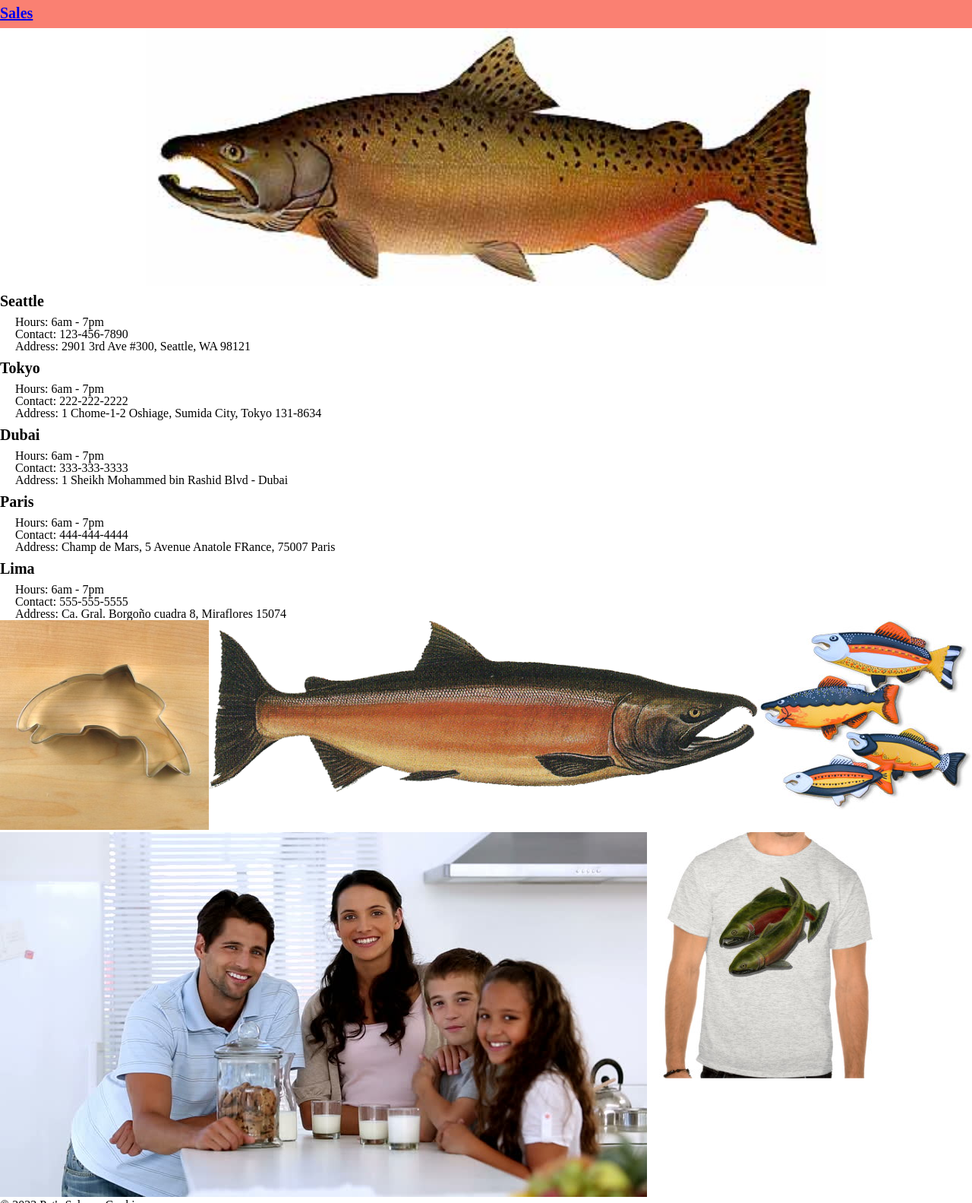
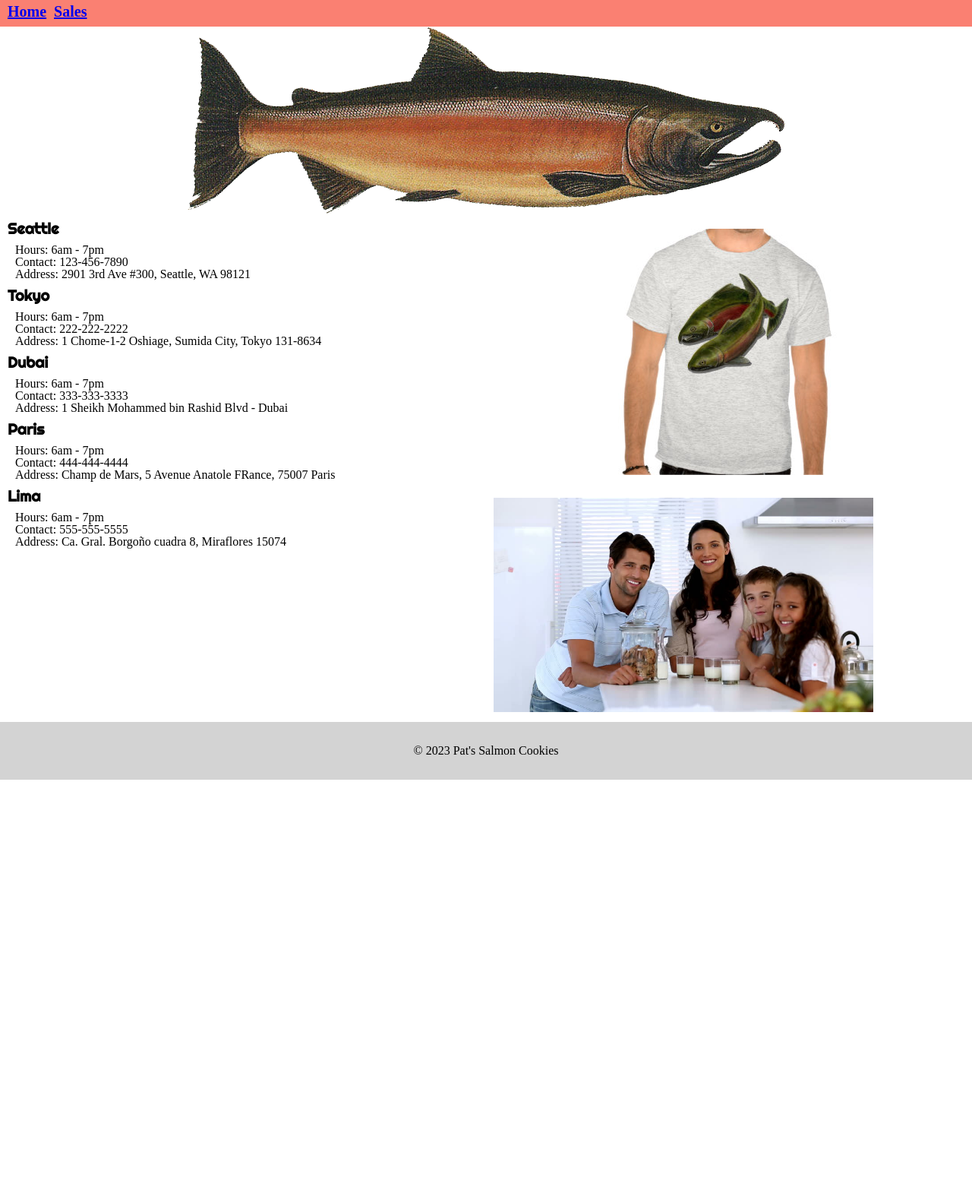
Before and after one commit to bgmcmullen/cookie-stand, a plain HTML site: page index.html in a window 1280 px wide. Shown: the part 293-1876 px from the top of the page at 76% size. After the commit the page ends 1319 px from the top, so only its background shows below. Drawn offline with Linux system fonts and the light colour scheme.

Commit message:
cleaned up layout

```diff
--- a/css/style.css
+++ b/css/style.css
@@ -1,11 +1,13 @@
 body {
 }
+
+
 h1 {
+  font-family: 'Righteous', sans-serif;
   text-align: center;
   font-size: 5vw;
   color: salmon;
   background-color: black;
-  font-style: italic;
   padding-top: 20px;
   padding-bottom: 20px;
 }
@@ -19,10 +21,12 @@ h2 {
 }
 
 h3{
+  font-family: 'Righteous', sans-serif;
   font-size: 20px;
   font-weight: bold;
   padding-top: 10px;
   padding-bottom: 10px;
+  margin-left: 10px;
 }
 
 p {
@@ -49,12 +53,16 @@ td {
 
 table, td {
   border: 1px solid black;
+
+  background-color: salmon;
 }
 
 th {
   font-weight: bold;
   border: 1px solid black;
   padding: 10px;
+  color: white;
+  background-color: grey;
 }
 
 #top-image{
@@ -64,20 +72,21 @@ width: 70%;
 #top-image-container{
   display: flex;
   justify-content: center;
-
 }
 
-.bottom-image-container{
-  display: flex;
+div.image-container > img {
   width: 100%;
 }
-
-div.image-cotainer > img {
-  width: 100%;
+section.bottom-image-container > img {
+  margin: 10px;
+  max-width: 500px;
+}
+input{
+  margin-bottom: 10px;
 }
 
-input{
-  margin-bottom: 10px;
+#form-section{
+  display: flex;
 }
 
 form{
@@ -85,8 +94,31 @@ form{
   margin: 10px;
   border: 1px solid black;
   width: 150px;
+  background-color: antiquewhite;
 }
 
 legend {
   margin-bottom: 10px;
 }
+
+.middle-page {
+  float: left;
+  width: 50%;
+}
+div.middle2-page {
+  display: flex;
+  justify-content: center;
+  float: right;
+  width: 50%;
+}
+
+a{
+  margin-left: 10px;
+}
+
+footer{
+  padding: 30px 0;
+  background-color: lightgrey;
+  text-align: center;
+
+}
--- a/index.html
+++ b/index.html
@@ -6,28 +6,32 @@
   <title>Salmon Cookies</title>
   <link rel="stylesheet" href="css/reset.css">
   <link rel="stylesheet" href="css/style.css">
+  <link rel="preconnect" href="https://fonts.googleapis.com">
+  <link rel="preconnect" href="https://fonts.gstatic.com" crossorigin>
+  <link href="https://fonts.googleapis.com/css2?family=Righteous&display=swap" rel="stylesheet">
 </head>
 <body>
-  <header><h1>Welcome to Pat's Salmon Cookies!<div><img src="img/frosted-cookie.jpg" alt="frosted cookie image"></div></h1></header>
+  <header><h1>Welcome to Pat's Salmon Cookies!<div><img src="img/frosted-cookie.jpg" alt="frosted cookie image"><img src="img/fish.jpg" style="max-height: 175px; margin-left: 10px; margin-right: 10px;" alt="fish image"><img src="img/cutter.jpeg" alt="cutter image" style="max-width: 175px;"></div></h1></header>
   <main>
-    <h2><a href="sales.html">Sales</a></h2>
+    <h2><a href="index.html">Home</a><a href="sales.html">Sales</a></h2>
     <section id="top-image-container">
-      <img id="top-image" src="img/chinook.jpg" alt="Chinook Salmon image">
-    </section>
-    <section id="location-descriptions">
-
+      <img src="img/salmon.png" alt="Salmon image">
 
     </section>
+    <div class="middle-page">
+      <section id="location-descriptions">
+
+      </section>
+
+    </div>
+    <div class="middle2-page">
+
+          <img src="img/shirt.jpg" style="margin: 20px;"alt="shirt image">
+    </div>
 
     <section class="bottom-image-container">
-      <div class="image-cotainer"><img src="img/cutter.jpeg" alt="cutter image"></div>
-      <div class="image-cotainer"><img src="img/salmon.png" alt="Salmon image"></div>
-      <div><img src="img/fish.jpg" alt="fish image"></div>
-    </section>
+      <img src="img/family.jpg" alt="family image">
 
-    <section class="bottom-image-container">
-      <div class="image-cotainer"><img src="img/family.jpg" alt="family image"></div>
-      <div class="image-cotainer"><img src="img/shirt.jpg" alt="shirt image"></div>
     </section>
   </main>
   <footer>© 2023 Pat's Salmon Cookies</footer>
--- a/js/app.js
+++ b/js/app.js
@@ -92,9 +92,13 @@ City.prototype.render = function(){
     cityTR.appendChild(cityTD);
 
     for(let i = 0; i < this.cookieNumbersByHours.length; i++){
-      let cookiesTD = document.createElement('td');
-      cookiesTD.innerText = this.cookieNumbersByHours[i];
-      cityTR.appendChild(cookiesTD);
+      let cookiesCell = null;
+      if(i === this.cookieNumbersByHours.length - 1)
+        cookiesCell = document.createElement('th');
+      else
+        cookiesCell = document.createElement('td');
+      cookiesCell.innerText = this.cookieNumbersByHours[i];
+      cityTR.appendChild(cookiesCell);
     }
   }
 
```
Also changed, not shown: sales.html (+6 -1 lines).
